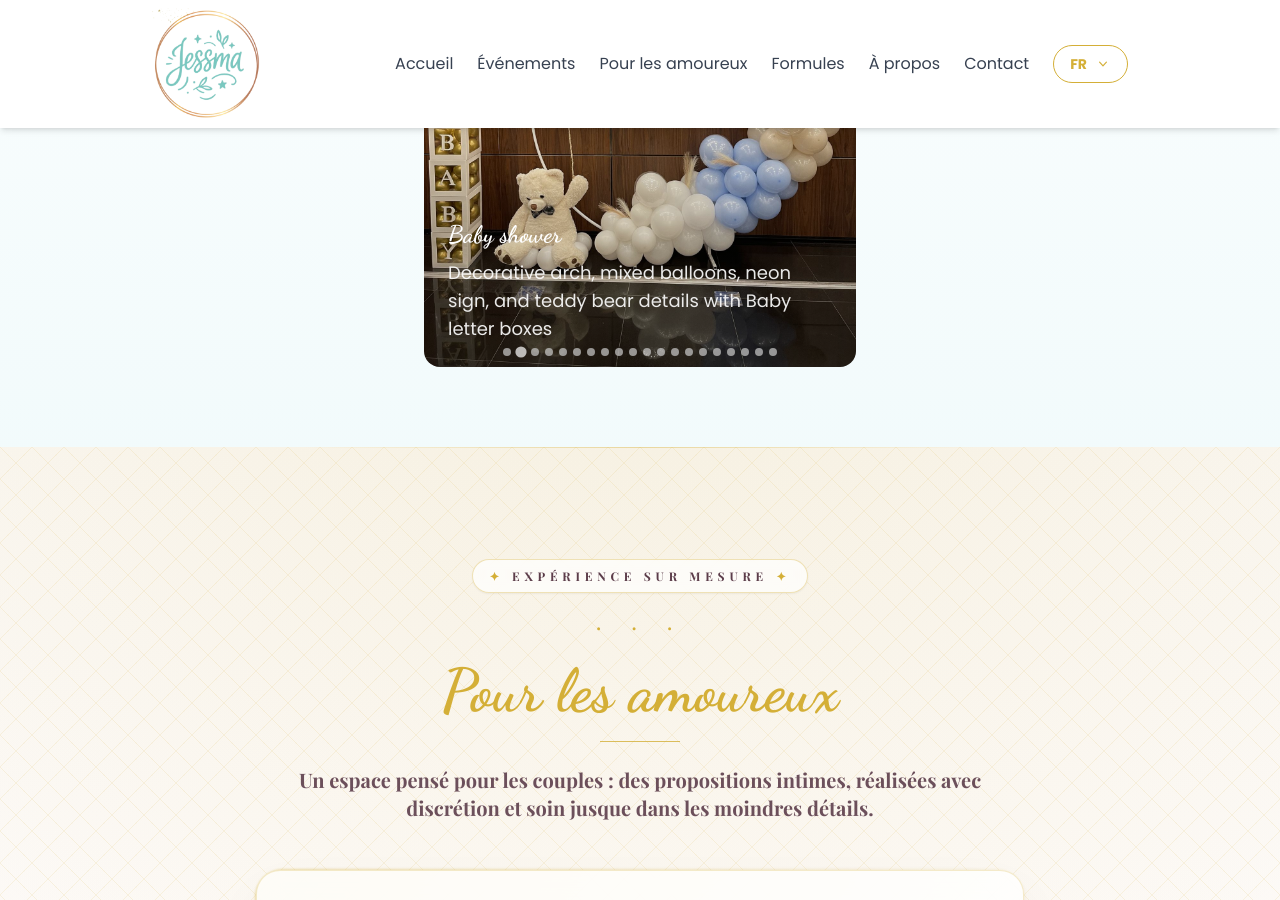
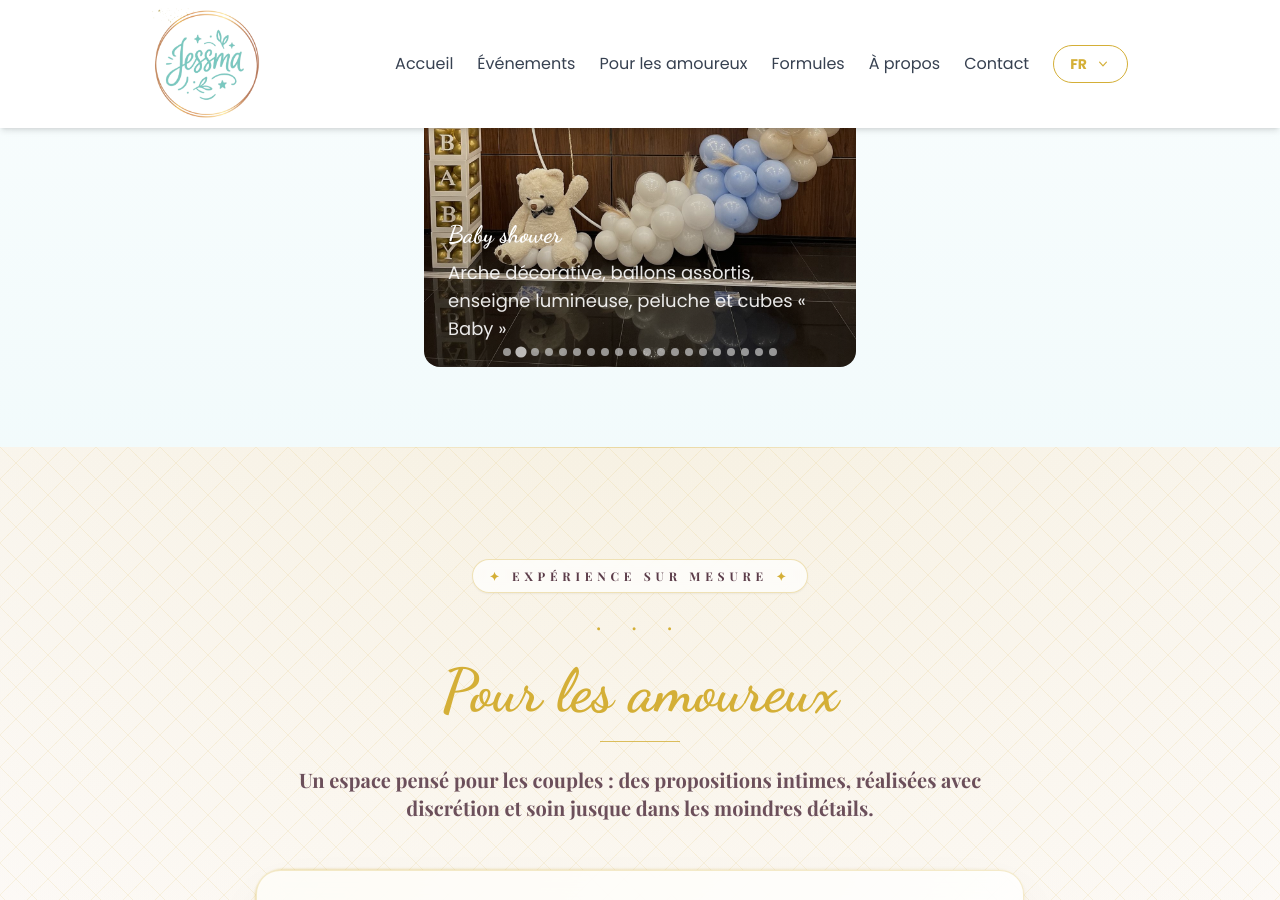
Before and after one commit to hormatias/jessma-website, a Jekyll site: the page built from fr/index.html, in a window 1280 px wide and 900 px high, scrolled down 1385 px. Built offline with Jekyll 4.4.1, drawn with Linux system fonts in a browser that asks for light colours; nearby versions of some CDN libraries; some of the changed lines change nothing that is shown.

Commit message:
Translate gallery captions into French

```diff
--- /dev/null
+++ b/_data/photo_translations.yml
@@ -0,0 +1,95 @@
+fr:
+  - image: /img/cumpleanos_65_shimmer_wall_dorado.jpg
+    title: 65e anniversaire
+    alt: Décoration pour un 65e anniversaire avec mur scintillant doré, ballons assortis et enseigne lumineuse
+    description: Mur scintillant doré, ballons assortis et enseigne lumineuse
+  - image: /img/baby_shower_arco_peluche_baby.jpg
+    title: Baby shower
+    alt: Baby shower avec arche décorative, ballons assortis, peluche et cubes « Baby »
+    description: Arche décorative, ballons assortis, enseigne lumineuse, peluche et cubes « Baby »
+  - image: /img/cumpleanos_18_shimmer_wall_numero_iluminado.jpg
+    title: 18e anniversaire
+    alt: Décoration pour un 18e anniversaire avec mur scintillant rose, plumes, ballons et numéro 18 lumineux
+    description: Mur scintillant rose pâle, ballons assortis, enseigne lumineuse, plumes et numéro 18 lumineux
+  - image: /img/bautizo_candy_bar_oso_globo_aerostatico.jpg
+    title: Baptême
+    alt: Baptême avec chariot candy bar, ours en peluche et montgolfière en ballons
+    description: Chariot et étagère candy bar décorés, avec un ours dans un panier et une montgolfière en ballons
+  - image: /img/ceremonia_boda_arco_seda_flores.jpg
+    title: Cérémonie de mariage
+    alt: Cérémonie de mariage avec arche drapée de soie, fleurs et lierre
+    description: Arche décorative habillée de tissus de soie, de fleurs et de lierre artificiel
+  - image: /img/cumpleanos_tematico_guerreras_kpop.jpg
+    title: Anniversaire à thème Guerrières K-pop
+    alt: Anniversaire Guerrières K-pop avec mur scintillant rose et numéro 7 lumineux
+    description: Arches décoratives à thème, mur scintillant rose pâle, ballons assortis et numéro 7 lumineux
+  - image: /img/photocall_navidad_globos.jpg
+    title: Décor photo de Noël
+    alt: Décor photo de Noël avec mur de ballons et décorations festives
+    description: Mur de ballons et décorations de Noël
+  - image: /img/evento_corporativo_columnas_empresa.jpg
+    title: Événement d'entreprise
+    alt: Événement d'entreprise avec colonnes décoratives aux couleurs de la société
+    description: Colonnes décoratives aux couleurs de l'entreprise
+  - image: /img/publicidad_comercio_soportes_empresa.jpg
+    title: Promotion commerciale
+    alt: Promotion commerciale avec supports décoratifs et ballons aux couleurs de l'entreprise
+    description: Supports décoratifs avec ballons aux couleurs de l'entreprise
+  - image: /img/cena_hotel_fin_de_ano_globos.jpg
+    title: Dîner du réveillon à l'hôtel
+    alt: Dîner du réveillon à l'hôtel avec d'élégants murs de ballons
+    description: Murs de ballons aux tons élégants
+  - image: /img/cumpleanos_cortina_globos_fachada.jpg
+    title: Anniversaire
+    alt: Décoration d'anniversaire avec rideau de ballons sur la façade
+    description: Rideau de ballons sur la façade
+  - image: /img/evento_especial_arco_globos_diagonal.jpg
+    title: Événement spécial
+    alt: Événement spécial avec arche de ballons en diagonale
+    description: Arche décorative de ballons en diagonale
+  - image: /img/cumpleanos_18_arco_funda_vinilo.jpg
+    title: 18e anniversaire
+    alt: Décoration pour un 18e anniversaire avec arche décorative et prénom en vinyle
+    description: Arche décorative avec housse et ballons, prénom et numéro personnalisés en vinyle
+  - image: /img/decoracion_floral_arcos_columnas.jpg
+    title: Décoration florale
+    alt: Décoration florale avec arches et colonnes
+    description: Arches décoratives ornées de fleurs artificielles et colonnes avec plantes retombantes
+  - image: /img/cumpleanos_50_shimmer_wall_fucsia_negro.jpg
+    title: 50e anniversaire
+    alt: Décoration pour un 50e anniversaire avec mur scintillant et ballons fuchsia et noirs
+    description: Mur scintillant argenté avec ballons fuchsia et noirs
+  - image: /img/decoracion_tematica_halloween_trono.jpg
+    title: Décoration à thème Halloween
+    alt: Décoration d'Halloween avec trône et ballons
+    description: Trône squelette associé à des ballons noirs et rouges et à des décorations à thème
+  - image: /img/bautizo_arco_globos_rosas_perlas.jpg
+    title: Baptême
+    alt: Baptême avec arche de ballons roses et nacrés
+    description: Arche décorative avec ballons roses et nacrés, prénom en vinyle et colonne avec support
+  - image: /img/cumpleanos_25_arco_lila_plateado.jpg
+    title: 25e anniversaire
+    alt: Décoration pour un 25e anniversaire avec ballons lilas et argentés
+    description: Arche décorative avec ballons lilas et argentés, prénom en vinyle et colonne assortie
+  - image: /img/publicidad_empresa_caballete_globos.jpg
+    title: Promotion commerciale
+    alt: Promotion commerciale avec chevalet et ballons
+    description: Chevalet décoré de ballons
+  - image: /img/cumpleanos_tematico_arcos_neon.jpg
+    title: Anniversaire à thème
+    alt: Anniversaire à thème avec arches et enseigne lumineuse
+    description: Arches décoratives avec housses personnalisées, enseigne lumineuse sur mesure et étagère candy bar
+  - image: /img/romantica-corazon-2.webp
+    alt: Décoration romantique avec cœur floral, bougies et pétales
+  - image: /img/romantica-cama-globos-nuevo.webp
+    alt: Lit romantique avec ballons flottants et lumières
+  - image: /img/romantica-corazon-nuevo.webp
+    alt: Surprise romantique avec cœur décoratif, fleurs et pétales
+  - image: /img/decoracion-romantica-6388.webp
+    alt: Décoration romantique avec ballons rouges, bougies et pétales sur le lit
+  - image: /img/decoracion-romantica-6845.webp
+    alt: Chambre romantique avec ballons flottants, bougies et pétales sur le lit
+  - image: /img/romantica-habitacion-velas.webp
+    alt: Chambre romantique avec bougies et pétales sur le lit
+  - image: /img/romantica-corazon-globos.webp
+    alt: Surprise romantique avec cœur de ballons, bougies et pétales
--- a/_includes/home-sections.html
+++ b/_includes/home-sections.html
@@ -27,15 +27,16 @@
       <div class="splide__track">
         <ul class="splide__list">
           {% for item in site.data.decorations %}
+          {% assign photo_translation = site.data.photo_translations.fr | where: "image", item.image | first %}
           <li class="splide__slide relative group">
             <div class="relative overflow-hidden shadow-2xl bg-custom-pink-light">
-              <a href="{{ item.image | relative_url }}" data-lightbox="decoraciones" data-title="{{ item.lightbox_title[page.locale] | default: item.lightbox_title.en }}">
-                <img src="{{ item.image | relative_url }}" alt="{{ item.alt[page.locale] | default: item.alt.en }}" class="w-full h-[36rem] md:object-contain object-cover transition-transform duration-500 group-hover:scale-105">
+              <a href="{{ item.image | relative_url }}" data-lightbox="decoraciones" data-title="{% if page.locale == 'fr' %}{{ photo_translation.title }}{% else %}{{ item.lightbox_title[page.locale] | default: item.lightbox_title.en }}{% endif %}">
+                <img src="{{ item.image | relative_url }}" alt="{% if page.locale == 'fr' %}{{ photo_translation.alt }}{% else %}{{ item.alt[page.locale] | default: item.alt.en }}{% endif %}" class="w-full h-[36rem] md:object-contain object-cover transition-transform duration-500 group-hover:scale-105">
               </a>
               <div class="absolute inset-0 bg-gradient-to-t from-black/30 via-black/0 to-transparent pointer-events-none"></div>
               <div class="absolute bottom-0 left-0 right-0 p-6 text-white pointer-events-none">
-                <h3 class="text-2xl font-dancing font-bold mb-2">{{ item.title[page.locale] | default: item.title.en }}</h3>
-                <p class="text-lg opacity-90">{{ item.description[page.locale] | default: item.description.en }}</p>
+                <h3 class="text-2xl font-dancing font-bold mb-2">{% if page.locale == 'fr' %}{{ photo_translation.title }}{% else %}{{ item.title[page.locale] | default: item.title.en }}{% endif %}</h3>
+                <p class="text-lg opacity-90">{% if page.locale == 'fr' %}{{ photo_translation.description }}{% else %}{{ item.description[page.locale] | default: item.description.en }}{% endif %}</p>
               </div>
             </div>
           </li>
@@ -97,6 +98,7 @@
 
         <div class="relative z-20 mx-auto h-[14rem] max-w-5xl sm:h-[18rem] md:h-[23rem]">
           {% for item in site.data.romantic_decorations %}
+          {% assign photo_translation = site.data.photo_translations.fr | where: "image", item.image | first %}
           {% case forloop.index %}
             {% when 1 %}
               {% assign romantic_card_class = "-left-2 top-10 z-10 w-[24%] -rotate-[17deg] sm:left-0 sm:top-11 sm:w-[22%] md:left-2 md:top-16 md:w-[19%]" %}
@@ -110,8 +112,8 @@
               {% assign romantic_card_class = "-right-2 top-10 z-10 w-[24%] rotate-[17deg] sm:right-0 sm:top-11 sm:w-[22%] md:right-2 md:top-16 md:w-[19%]" %}
           {% endcase %}
           <figure class="group absolute {{ romantic_card_class }} overflow-hidden rounded-[1.4rem] border-4 border-white bg-romantic-blush/70 shadow-[0_20px_45px_-18px_rgba(92,61,74,0.45)] ring-1 ring-custom-gold/15 transition-transform duration-300 hover:z-40 hover:scale-[1.03]">
-            <a href="{{ item.image | relative_url }}" data-lightbox="romanticas" data-title="{{ item.alt[page.locale] | default: item.alt.en }}" class="block aspect-[3/4]">
-              <img src="{{ item.image | relative_url }}" alt="{{ item.alt[page.locale] | default: item.alt.en }}" class="h-full w-full object-cover transition-transform duration-500 group-hover:scale-[1.04]">
+            <a href="{{ item.image | relative_url }}" data-lightbox="romanticas" data-title="{% if page.locale == 'fr' %}{{ photo_translation.alt }}{% else %}{{ item.alt[page.locale] | default: item.alt.en }}{% endif %}" class="block aspect-[3/4]">
+              <img src="{{ item.image | relative_url }}" alt="{% if page.locale == 'fr' %}{{ photo_translation.alt }}{% else %}{{ item.alt[page.locale] | default: item.alt.en }}{% endif %}" class="h-full w-full object-cover transition-transform duration-500 group-hover:scale-[1.04]">
             </a>
           </figure>
           {% endfor %}
```
